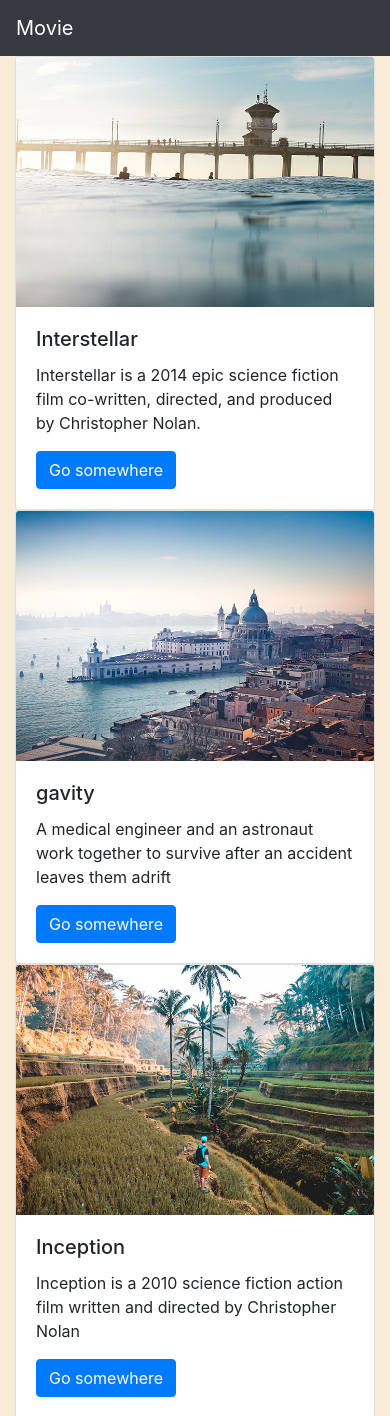
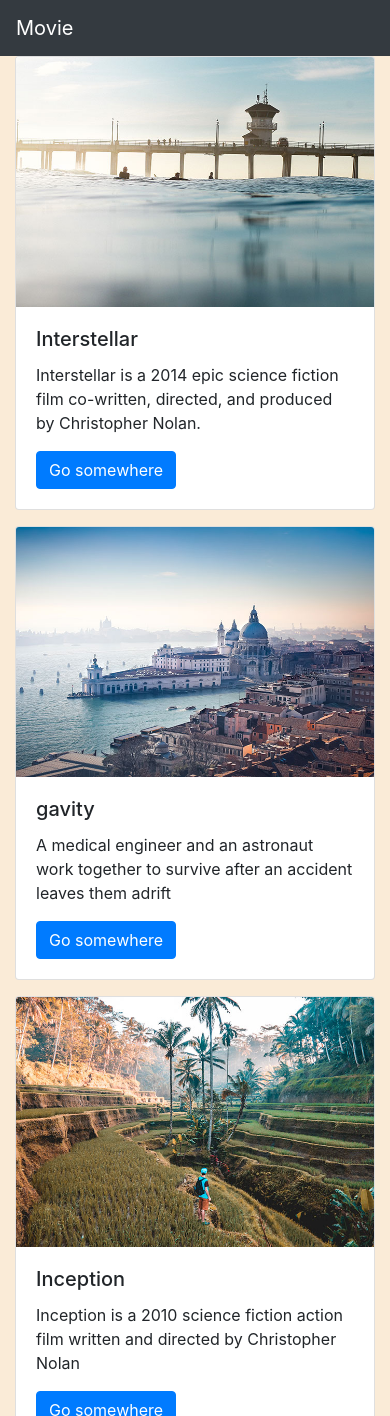
Before and after one commit to shabeer-ctp/Movie-Project, a Django app: page / in a window 390 px wide. Shown: the top 1416 px of the page. Run offline with Django 3.2, Linux system fonts and the light colour scheme; data comes from the database, SQL or seed files in the repository.

Commit message:
index.html

```diff
--- a/movieproject/templates/index.html
+++ b/movieproject/templates/index.html
@@ -6,9 +6,9 @@
 <div class="container">
     <div class=" row">
         {% for i in movie_list %}
-        <div class="col-md-3">
+        <div class="col-md-3 mb-3">
             <div class="card">
-    <img src="{{i.img.url}}" class="card-img-top" alt="" height="250">
+    <img src="{{i.img.url}}" class="card-img-top" alt="" height="250" width="100">
     <div class="card-body">
         <h5 class="card-title">{{i.name}}</h5>
         <p class="card-text">{{i.desc}}</p>
```
